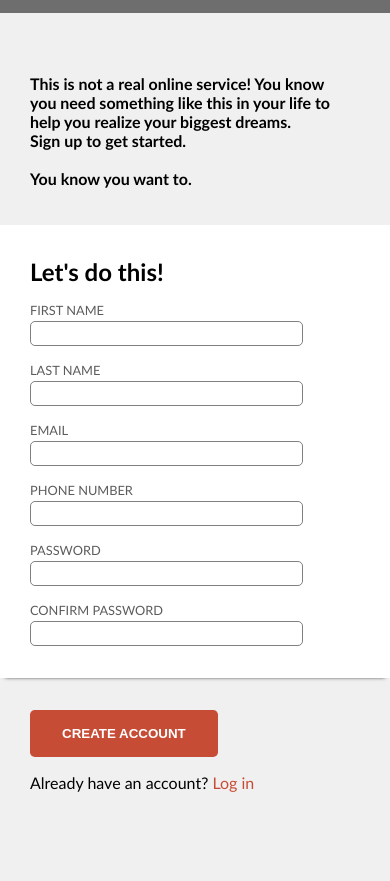
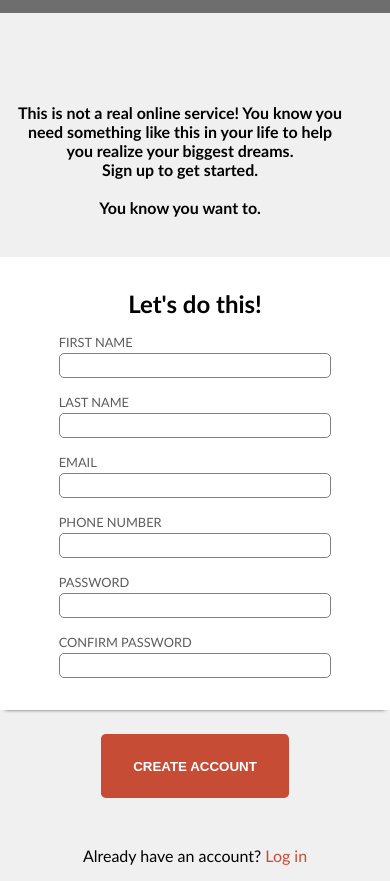
Before and after one commit to AlexMayerhoffer/sign-up-form, a plain HTML site: page index.html in a window 390 px wide. Shown: the part 115-996 px from the top of the page. Before the commit the page ends 923 px from the top, so only its background shows below. Drawn offline with Linux system fonts and the light colour scheme; grey boxes are pictures that could not be loaded.

Commit message:
Add Form Validation

```diff
--- a/index.html
+++ b/index.html
@@ -75,7 +75,11 @@
             </div>
           </div>
         </div>
-        <button type="submit" class="form_button">CREATE ACCOUNT</button>
+
+        <div class="form_result">
+          <button type="button" class="form_button">CREATE ACCOUNT</button>
+          <p></p>
+        </div>
         <p>Already have an account? <span>Log in</span></p>
       </form>
     </div>
--- a/main.js
+++ b/main.js
@@ -0,0 +1,33 @@
+const passwords = document.querySelectorAll('input[type="password"]');
+console.log(passwords);
+
+function checkPassword() {
+  if(passwords[0].value !== passwords[1].value) {
+    console.log("INVALID");
+    passwords[0].setCustomValidity("Passwords do not match");
+    // passwords[0].setAttribute("isValid","false");
+  }
+    else {
+      console.log("INVALID");
+      passwords[0].setCustomValidity('');
+      passwords[1].setCustomValidity('');
+      // passwords[0].setAttribute("isValid","true");
+    }
+}
+
+passwords[0].addEventListener("input", checkPassword);
+passwords[1].addEventListener("input", checkPassword);
+
+
+const submit_button = document.querySelector("form .form_button");
+submit_button.addEventListener("click", () => {
+  let result = document.querySelector('form .form_result p');
+  if(document.querySelector("form").checkValidity()){
+    result.textContent = "Your account will be created!";
+    submit_button.style.backgroundColor = "green";
+  }
+    else {
+    submit_button.style.backgroundColor = "red";
+    result.textContent = "Your account will not be created!";
+  }
+})
--- a/style.css
+++ b/style.css
@@ -125,14 +125,12 @@ body {
 }
 
 form .form_button {
-  margin-left: 30px;
-  margin-top: 2rem;
-
   border-radius: 0.3rem;
   border-style: none;
-  padding: 1rem 2rem;
+  padding: 0.8rem 2rem;
   font-weight: 600;
   color:white;
+  height: 4rem;
   background-color: rgb(199, 76, 54);
   cursor: pointer;
 }
@@ -143,6 +141,7 @@ form .form_button:hover {
 
 form > p {
   margin-left: 30px;
+  margin-bottom: 1rem;
 }
 
 form > p > span {
@@ -150,9 +149,16 @@ form > p > span {
   color: rgb(199, 76, 54);
 }
 
-form .form_input {
+.content .form_result {
+  display: flex;
+  flex-flow: row wrap;
+  align-items: center;
+  margin-left: 30px;
+  margin-top: 1.5rem;
+}
 
-
+.content .form_result>p {
+  margin-left:1rem;
 }
 
 
@@ -179,4 +185,46 @@ form .form_input {
     top: 0;
     background-color: rgb(0,0,0,0.3);
   }
+
+  .content .header_text {
+    padding: 1rem;
+    /* height: calc(10vh + 8rem); */
+    /* background-color: blueviolet; */
+    width:100;
+    /* position:relative; */
+  }
+
+  .content .header_text p {
+    font-size: 1em;
+    font-weight: 600;
+    /* position:absolute; */
+    /* bottom: 10%; */
+    text-align: center;
+  }
+
+  .form_panel {
+    padding: 2em;
+    display: flex;
+    flex-direction: column;
+    align-items: center;
+    gap:1em;
+  }
+
+  .form_panel .form_row {
+    margin:0;
+    padding: 0;
+    justify-content: center;
+  }
+
+  .content .form_result {
+    flex-flow: column wrap;
+    align-items: center;
+    margin-left: 0;
+  }
+
+  form > p {
+    margin-left: 0;
+    margin-bottom: 1rem;
+    text-align: center;
+  }
 }
```
